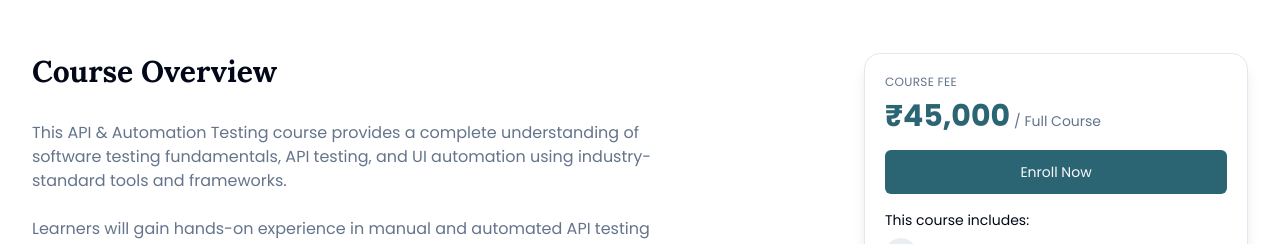
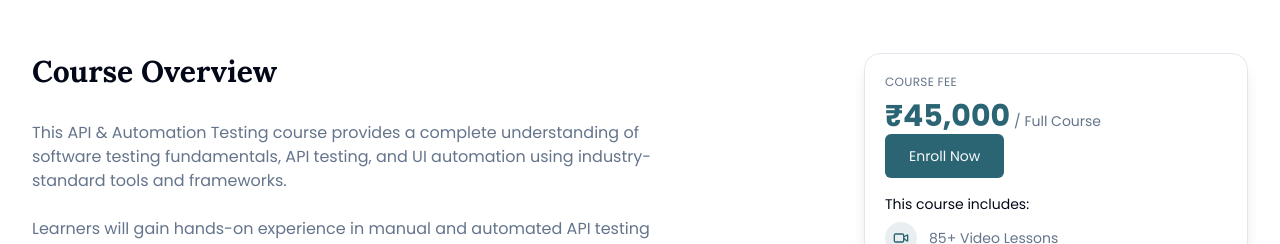
Before and after one commit to Pjanrao/paarsh-e-learning, a Next.js app: page /courses/api-automation-testing in a window 1280 px wide. Shown: the part 840-1084 px from the top of the page. Built offline with nearby package versions, Linux system fonts and the light colour scheme.

Commit message:
Replace 'Enroll Now' button with modal component

```diff
--- a/src/app/courses/[slug]/CourseDetailClient.tsx
+++ b/src/app/courses/[slug]/CourseDetailClient.tsx
@@ -281,9 +281,7 @@ export default function CourseDetailClient({
     </span>
   </p>
 
-  <Button className="mt-4 w-full" size="lg">
-    Enroll Now
-  </Button>
+  <EnrollWithEnquiryModal courseTitle={course.title} />
 
   <div className="mt-4 space-y-2 text-sm">
     <p className="font-medium">This course includes:</p>
```
